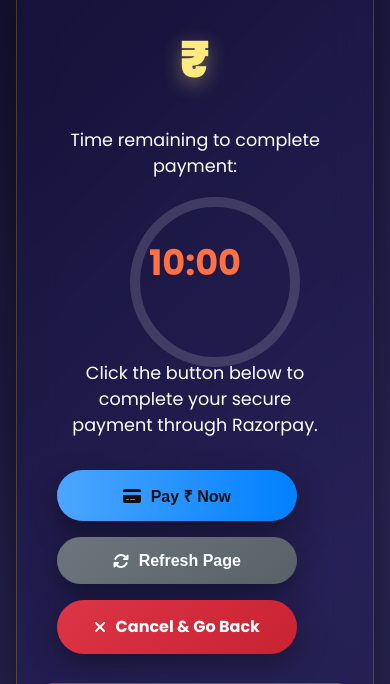
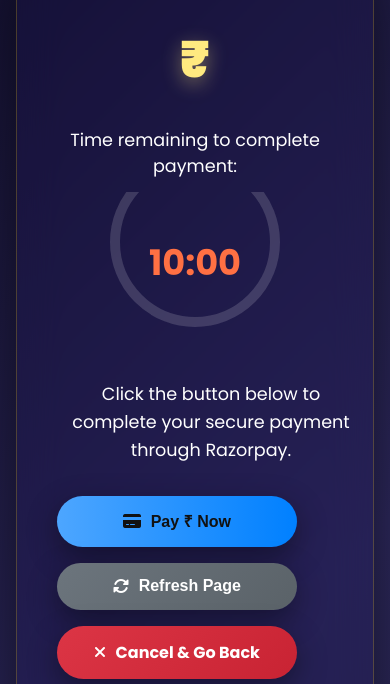
Before and after one commit to manivscode-cyber/aavaadingi, a Flask app: template tickets-main/templates/pay.html in a window 390 px wide. Shown: the part 316-1000 px from the top of the page. Run offline with Flask 3, Linux system fonts and the light colour scheme; the template is opened without the code that fills it, so the values that code supplies are empty; parts of the project's set-up code (start-up, migrations or seed data) failed here and were passed over; some libraries are stand-ins or nearby versions.

Commit message:
Improve mobile and tablet responsive alignment - center timer and payment sections properly

```diff
--- a/tickets-main/templates/pay.html
+++ b/tickets-main/templates/pay.html
@@ -80,11 +80,19 @@
         .timer-section {
             margin: 2.5rem auto;
             max-width: 420px;
+            width: 100%;
+            padding: 0 1rem;
+            box-sizing: border-box;
+            display: flex;
+            flex-direction: column;
+            align-items: center;
         }
 
         .timer-label {
             font-size: 1.3rem;
             margin-bottom: 1rem;
+            text-align: center;
+            width: 100%;
         }
 
         .timer-circle {
@@ -92,6 +100,9 @@
             width: 180px;
             height: 180px;
             margin: 0 auto 1.5rem;
+            display: flex;
+            align-items: center;
+            justify-content: center;
         }
 
         .timer-circle svg {
@@ -124,6 +135,11 @@
             font-size: 1.25rem;
             max-width: 600px;
             margin: 0 auto 2.5rem;
+            width: 100%;
+            padding: 0 1rem;
+            box-sizing: border-box;
+            text-align: center;
+            line-height: 1.6;
         }
 
         .action-buttons {
@@ -132,6 +148,9 @@
             justify-content: center;
             gap: 1.5rem;
             margin: 2.5rem 0;
+            width: 100%;
+            padding: 0 1rem;
+            box-sizing: border-box;
         }
 
         .btn {
@@ -252,22 +271,42 @@
             .price {
                 font-size: 2.6rem;
             }
+            .timer-section {
+                margin: 1.5rem auto;
+                padding: 0 0.5rem;
+                width: 100%;
+                box-sizing: border-box;
+            }
+            .timer-label {
+                font-size: 1rem;
+                margin-bottom: 0.6rem;
+                text-align: center;
+            }
+            .timer-circle {
+                width: 130px;
+                height: 130px;
+                margin: 0 auto 1rem;
+            }
             .timer-text {
-                font-size: 2.2rem;
+                font-size: 2rem;
             }
             .action-buttons {
                 flex-direction: column;
                 padding: 0 0.5rem;
+                margin: 1.5rem 0;
             }
             .btn {
                 width: 100%;
                 max-width: none;
+                padding: 0.8rem 1.5rem;
             }
             .ticket-title {
                 word-wrap: break-word;
             }
             .lead {
                 word-wrap: break-word;
+                padding: 0 0.5rem;
+                margin: 0 0 1.5rem;
             }
         }
 
@@ -311,18 +350,26 @@
 
             .timer-section {
                 margin: 1.8rem auto;
-                max-width: 350px;
+                max-width: 100%;
+                width: 100%;
+                padding: 0 0.5rem;
+                box-sizing: border-box;
             }
 
             .timer-label {
                 font-size: 1.1rem;
                 margin-bottom: 0.8rem;
+                text-align: center;
+                width: 100%;
             }
 
             .timer-circle {
                 width: 140px;
                 height: 140px;
                 margin: 0 auto 1.2rem;
+                display: flex;
+                align-items: center;
+                justify-content: center;
             }
 
             .timer-circle circle {
@@ -451,18 +498,24 @@
                 margin: 1.5rem auto;
                 max-width: 100%;
                 padding: 0 0.5rem;
+                width: 100%;
+                box-sizing: border-box;
             }
 
             .timer-label {
                 font-size: 0.95rem;
                 margin-bottom: 0.8rem;
                 word-wrap: break-word;
+                text-align: center;
             }
 
             .timer-circle {
                 width: 120px;
                 height: 120px;
                 margin: 0 auto 1rem;
+                display: flex;
+                align-items: center;
+                justify-content: center;
             }
 
             .timer-circle circle {
```
